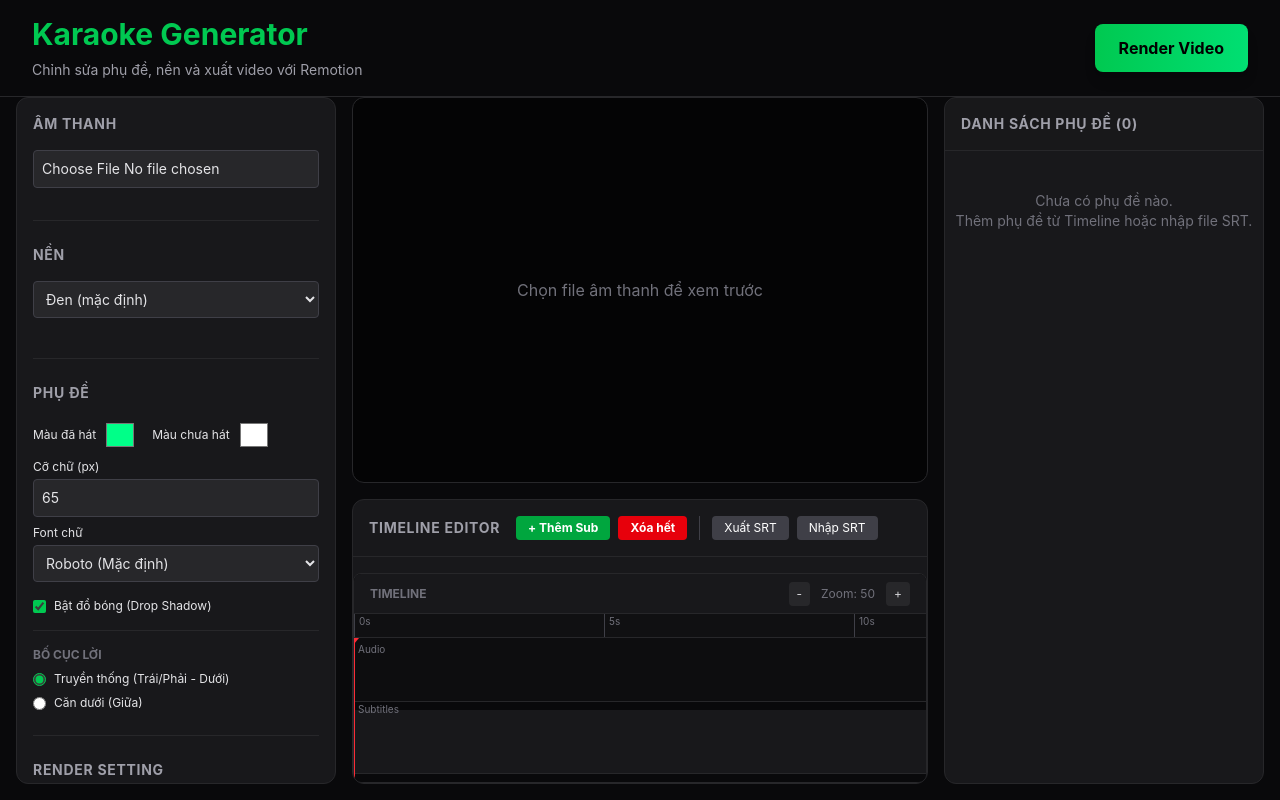
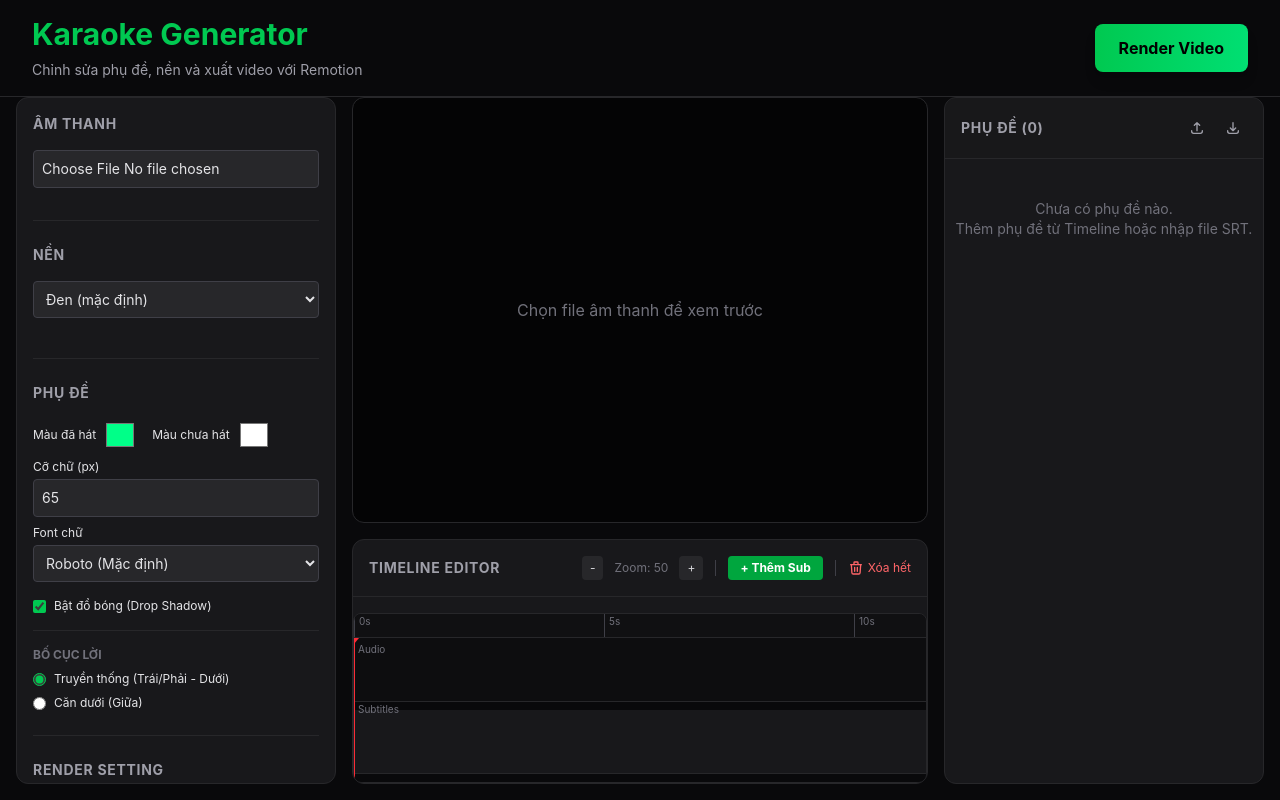
Before and after one commit to imvixtor/karaoke-generator-remotion, a Next.js app: page /editor in a window 1280 px wide. Built offline with nearby package versions, Linux system fonts and the light colour scheme.

Commit message:
feat: Implement zoom functionality in EditorPage and enhance SubtitleSidebar with import/export options for SRT files

```diff
--- a/src/app/editor/page.tsx
+++ b/src/app/editor/page.tsx
@@ -58,6 +58,7 @@ export default function EditorPage() {
     const [fontSize, setFontSize] = useState<number | string>(65);
     const [enableShadow, setEnableShadow] = useState(true); // Default true
     const [backgroundDim, setBackgroundDim] = useState(0.50);
+    const [zoom, setZoom] = useState(50); // pixels per second
 
     const [backgroundVideoStartTime, setBackgroundVideoStartTime] = useState<number | string>(0);
     const [videoLoop, setVideoLoop] = useState(false); // New Loop option
@@ -99,6 +100,13 @@ export default function EditorPage() {
             i === index ? { ...cap, text: newText } : cap
         ));
     }, []);
+
+    // Zoom constraints
+    const minZoom = 10;
+    const maxZoom = 200;
+
+    const handleZoomIn = () => setZoom(prev => Math.min(prev * 1.2, maxZoom));
+    const handleZoomOut = () => setZoom(prev => Math.max(prev / 1.2, minZoom));
 
     // ... (rest of code)
 
@@ -925,40 +933,47 @@ export default function EditorPage() {
                         <div className="flex-shrink-0 p-4 border-b border-zinc-800 flex justify-between items-center">
                             <div className="flex items-center gap-4">
                                 <h2 className="text-sm font-bold text-zinc-400 uppercase tracking-wider">Timeline Editor</h2>
-                                <div className="flex gap-2">
+
+                            </div>
+                            <div className="flex items-center gap-2">
+                                <button onClick={handleZoomOut} className="px-2 py-1 text-xs bg-zinc-800 hover:bg-zinc-700 rounded text-zinc-300">-</button>
+                                <span className="text-xs text-zinc-500 min-w-[60px] text-center">Zoom: {Math.round(zoom)}</span>
+                                <button onClick={handleZoomIn} className="px-2 py-1 text-xs bg-zinc-800 hover:bg-zinc-700 rounded text-zinc-300">+</button>
+
+                                <div className="w-px bg-zinc-700 mx-1 h-4"></div>
+
                                 <button
                                     onClick={() => addCaption()}
                                     className="px-3 py-1 bg-green-600 hover:bg-green-500 text-white rounded text-xs font-bold"
                                 >
                                     + Thêm Sub
                                 </button>
+
+                                <div className="w-px bg-zinc-700 mx-1 h-4"></div>
+
+                                {selectedIndexes.length > 0 ? (
                                     <button
                                         onClick={handleClearCaptions}
-                                        className={`px-3 py-1 text-white rounded text-xs font-bold ${selectedIndexes.length > 0
-                                            ? 'bg-orange-600 hover:bg-orange-500'
-                                            : 'bg-red-600 hover:bg-red-500'
-                                            }`}
+                                        className="text-xs text-red-400 hover:text-red-300 flex items-center gap-1"
                                     >
-                                        {selectedIndexes.length === 0
-                                            ? 'Xóa hết'
-                                            : selectedIndexes.length === 1
-                                                ? 'Xóa'
-                                                : `Xóa (${selectedIndexes.length})`}
+                                        <svg xmlns="http://www.w3.org/2000/svg" className="h-4 w-4" fill="none" viewBox="0 0 24 24" stroke="currentColor">
+                                            <path strokeLinecap="round" strokeLinejoin="round" strokeWidth={2} d="M19 7l-.867 12.142A2 2 0 0116.138 21H7.862a2 2 0 01-1.995-1.858L5 7m5 4v6m4-6v6m1-10V4a1 1 0 00-1-1h-4a1 1 0 00-1 1v3M4 7h16" />
+                                        </svg>
+                                        Xóa ({selectedIndexes.length})
                                     </button>
-                                    <div className="w-px bg-zinc-700 mx-1"></div>
+                                ) : (
                                     <button
-                                        onClick={handleExportSrt}
-                                        className="px-3 py-1 bg-zinc-700 hover:bg-zinc-600 text-white rounded text-xs"
+                                        onClick={handleClearCaptions}
+                                        className="text-xs text-red-400 hover:text-red-300 flex items-center gap-1"
+                                        title="Xóa tất cả phụ đề"
                                     >
-                                        Xuất SRT
+                                        <svg xmlns="http://www.w3.org/2000/svg" className="h-4 w-4" fill="none" viewBox="0 0 24 24" stroke="currentColor">
+                                            <path strokeLinecap="round" strokeLinejoin="round" strokeWidth={2} d="M19 7l-.867 12.142A2 2 0 0116.138 21H7.862a2 2 0 01-1.995-1.858L5 7m5 4v6m4-6v6m1-10V4a1 1 0 00-1-1h-4a1 1 0 00-1 1v3M4 7h16" />
+                                        </svg>
+                                        Xóa hết
                                     </button>
-                                    <label className="px-3 py-1 bg-zinc-700 hover:bg-zinc-600 text-white rounded text-xs cursor-pointer flex items-center gap-1">
-                                        <span>Nhập SRT</span>
-                                        <input type="file" accept=".srt,.ass,text/plain" onChange={handleSrtFile} className="hidden" />
-                                    </label>
+                                )}
                             </div>
-                            </div>
-
                         </div>
 
                         <div className="flex-1 relative overflow-hidden flex flex-col">
@@ -967,7 +982,7 @@ export default function EditorPage() {
                                     {timelineWarning}
                                 </div>
                             )}
-                            {/* Timeline Component - Needs to handle its own scrolling or fit in */}
+                            {/* Timeline Component */}
                             <div className="flex-1 overflow-hidden">
                                 <Timeline
                                     audioUrl={currentAudioSrc}
@@ -979,6 +994,7 @@ export default function EditorPage() {
                                     onUpdateCaption={(index, newCaption) => {
                                         setCaptions(prev => prev.map((c, i) => i === index ? newCaption : c));
                                     }}
+                                    zoom={zoom}
                                 />
                             </div>
                         </div>
@@ -990,6 +1006,8 @@ export default function EditorPage() {
                         captions={captions}
                         onUpdateCaption={handleUpdateCaptionText}
                         player={player}
+                        onImportSrt={handleSrtFile}
+                        onExportSrt={handleExportSrt}
                     />
                 </div>
             </div >
--- a/src/components/Sidebar/SubtitleSidebar.tsx
+++ b/src/components/Sidebar/SubtitleSidebar.tsx
@@ -6,6 +6,8 @@ interface SubtitleSidebarProps {
     captions: KaraokeCaption[];
     onUpdateCaption: (index: number, newText: string) => void;
     player: PlayerRef | null;
+    onImportSrt: (e: React.ChangeEvent<HTMLInputElement>) => void;
+    onExportSrt: () => void;
 }
 
 // Hook to subscribe to player frame updates
@@ -42,6 +44,8 @@ export const SubtitleSidebar: React.FC<SubtitleSidebarProps> = ({
     captions,
     onUpdateCaption,
     player,
+    onImportSrt,
+    onExportSrt,
 }) => {
     const [editingIndex, setEditingIndex] = useState<number | null>(null);
     const [editText, setEditText] = useState('');
@@ -107,8 +111,25 @@ export const SubtitleSidebar: React.FC<SubtitleSidebarProps> = ({
 
     return (
         <div className="flex flex-col h-full bg-zinc-900 rounded-xl border border-zinc-800 overflow-hidden">
-            <div className="p-4 border-b border-zinc-800 bg-zinc-900/50">
-                <h3 className="text-sm font-bold text-zinc-400 uppercase tracking-wider">Danh sách phụ đề ({captions.length})</h3>
+            <div className="p-4 border-b border-zinc-800 bg-zinc-900/50 flex-shrink-0 flex justify-between items-center">
+                <h3 className="text-sm font-bold text-zinc-400 uppercase tracking-wider">Phụ đề ({captions.length})</h3>
+                <div className="flex items-center gap-2">
+                    <label className="p-1.5 hover:bg-zinc-800 rounded text-zinc-400 hover:text-white cursor-pointer" title="Nhập SRT">
+                        <svg xmlns="http://www.w3.org/2000/svg" className="h-4 w-4" fill="none" viewBox="0 0 24 24" stroke="currentColor">
+                            <path strokeLinecap="round" strokeLinejoin="round" strokeWidth={2} d="M4 16v1a3 3 0 003 3h10a3 3 0 003-3v-1m-4-8l-4-4m0 0L8 8m4-4v12" />
+                        </svg>
+                        <input type="file" accept=".srt,.ass,text/plain" onChange={onImportSrt} className="hidden" />
+                    </label>
+                    <button
+                        onClick={onExportSrt}
+                        className="p-1.5 hover:bg-zinc-800 rounded text-zinc-400 hover:text-white"
+                        title="Xuất SRT"
+                    >
+                        <svg xmlns="http://www.w3.org/2000/svg" className="h-4 w-4" fill="none" viewBox="0 0 24 24" stroke="currentColor">
+                            <path strokeLinecap="round" strokeLinejoin="round" strokeWidth={2} d="M4 16v1a3 3 0 003 3h10a3 3 0 003-3v-1m-4-4l-4 4m0 0l-4-4m4 4V4" />
+                        </svg>
+                    </button>
+                </div>
             </div>
 
             <div className="flex-1 overflow-y-auto p-2 space-y-2 custom-scrollbar">
--- a/src/components/Timeline/Timeline.tsx
+++ b/src/components/Timeline/Timeline.tsx
@@ -1,4 +1,4 @@
-import React, { useRef, useEffect, useState, useCallback } from 'react';
+import React, { useRef, useEffect, useCallback } from 'react';
 import AudioWaveform from './AudioWaveform';
 import SubtitleTrack from './SubtitleTrack';
 import type { KaraokeCaption } from '../../types/karaoke';
@@ -36,6 +36,7 @@ interface TimelineProps {
     onUpdateCaption: (index: number, caption: KaraokeCaption) => void;
     selectedIndexes: number[];
     onSelect: (indexes: number[]) => void;
+    zoom: number;
 }
 
 const Timeline: React.FC<TimelineProps> = ({
@@ -46,8 +47,8 @@ const Timeline: React.FC<TimelineProps> = ({
     onUpdateCaption,
     selectedIndexes,
     onSelect,
+    zoom,
 }) => {
-    const [zoom, setZoom] = useState(50); // pixels per second
     const scrollContainerRef = useRef<HTMLDivElement>(null);
 
     // FPS constant - assuming 30 as per page.tsx default
@@ -57,11 +58,11 @@ const Timeline: React.FC<TimelineProps> = ({
     const currentTime = currentFrame / FPS;
 
     // Zoom constraints
-    const minZoom = 10;
-    const maxZoom = 200;
+    // const minZoom = 10;
+    // const maxZoom = 200;
 
-    const handleZoomIn = () => setZoom(prev => Math.min(prev * 1.2, maxZoom));
-    const handleZoomOut = () => setZoom(prev => Math.max(prev / 1.2, minZoom));
+    // const handleZoomIn = () => setZoom(prev => Math.min(prev * 1.2, maxZoom));
+    // const handleZoomOut = () => setZoom(prev => Math.max(prev / 1.2, minZoom));
 
     // Calculate total width
     const totalWidth = duration * zoom;
@@ -117,18 +118,6 @@ const Timeline: React.FC<TimelineProps> = ({
 
     return (
         <div className="flex flex-col bg-zinc-950 border border-zinc-800 rounded-lg overflow-hidden h-auto mt-4">
-            {/* Toolbar */}
-            <div className="h-10 bg-zinc-900 border-b border-zinc-800 flex items-center px-4 gap-4 justify-between">
-                <div className="flex items-center gap-2">
-                    <span className="text-xs font-bold uppercase text-zinc-500">Timeline</span>
-                </div>
-                <div className="flex items-center gap-2">
-                    <button onClick={handleZoomOut} className="px-2 py-1 text-xs bg-zinc-800 hover:bg-zinc-700 rounded text-zinc-300">-</button>
-                    <span className="text-xs text-zinc-500 min-w-[60px] text-center">Zoom: {Math.round(zoom)}</span>
-                    <button onClick={handleZoomIn} className="px-2 py-1 text-xs bg-zinc-800 hover:bg-zinc-700 rounded text-zinc-300">+</button>
-                </div>
-            </div>
-
             {/* Scrollable Area */}
             <div
                 ref={scrollContainerRef}
```
Lines whose indentation alone changed are shown as unchanged.
